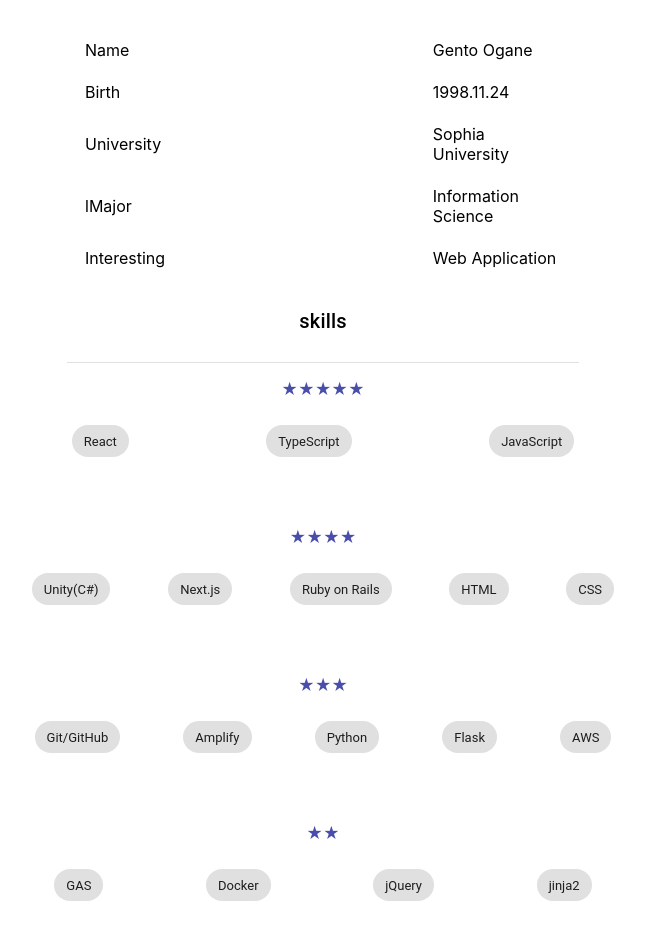
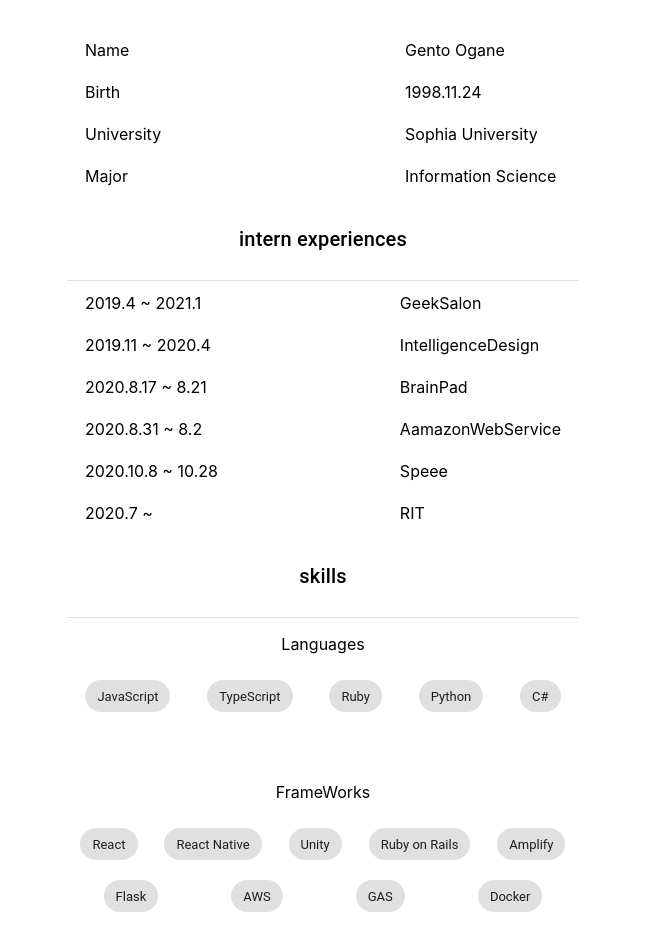
Before and after one commit to gento-ogane/gento-ogane.github.io, a React (Create React App) app: page /gentz/about in a window 1280 px wide. Shown: the part 396-1332 px from the top of the page, without its empty margins (317-962 px from the left). Built offline with nearby package versions, Linux system fonts and the light colour scheme.

Commit message:
諸々の修正

```diff
--- a/src/views/Pages/About.tsx
+++ b/src/views/Pages/About.tsx
@@ -1,10 +1,11 @@
 import * as React from 'react';
 import styled from 'styled-components';
 import TitleText from '../atoms/TitleText';
-import Avatar from '../../utils/avatar.jpg';
-import Chip from '@material-ui/core/Chip';
 import { headerHeightNum } from '../../utils/size';
 import Divider from '@material-ui/core/Divider';
+import Skills from '../organisms/Skills';
+import Profile from '../organisms/Profile';
+import Experiences from '../organisms/Experiences';
 
 const About: React.FC = props => {
   return (
@@ -12,68 +13,13 @@ const About: React.FC = props => {
       <TitleText variant='h5'>About</TitleText>
       <TitleText variant='h6'>profile</TitleText>
       <Divide variant='middle' />
-      <Img src={Avatar} alt='avatar' />
-      <Table>
-        <Tbody>
-          <tr>
-            <Tdl>Name</Tdl>
-            <Tdr>Gento Ogane</Tdr>
-          </tr>
-          <tr>
-            <Tdl>Birth</Tdl>
-            <Tdr>1998.11.24</Tdr>
-          </tr>
-          <tr>
-            <Tdl>University</Tdl>
-            <Tdr>Sophia University</Tdr>
-          </tr>
-          <tr>
-            <Tdl>lMajor</Tdl>
-            <Tdr>Information Science</Tdr>
-          </tr>
-          <tr>
-            <Tdl>Interesting</Tdl>
-            <Tdr>Web Application</Tdr>
-          </tr>
-        </Tbody>
-      </Table>
+      <Profile />
+      <TitleText variant='h6'>intern experiences</TitleText>
+      <Divide variant='middle' />
+      <Experiences />
       <TitleText variant='h6'>skills</TitleText>
       <Divide variant='middle' />
-      <Star>★★★★★</Star>
-      <Row>
-        <SkillChip label='React' />
-        <SkillChip label='TypeScript' />
-        <SkillChip label='JavaScript' />
-      </Row>
-      <Star>★★★★</Star>
-      <Row>
-        <SkillChip label='Unity(C#)' />
-        <SkillChip label='Next.js' />
-        <SkillChip label='Ruby on Rails' />
-        <SkillChip label='HTML' />
-        <SkillChip label='CSS' />
-      </Row>
-      <Star>★★★</Star>
-      <Row>
-        <SkillChip label='Git/GitHub' />
-        <SkillChip label='Amplify' />
-        <SkillChip label='Python' />
-        <SkillChip label='Flask' />
-        <SkillChip label='AWS' />
-      </Row>
-      <Star>★★</Star>
-      <Row>
-        <SkillChip label='GAS' />
-        <SkillChip label='Docker' />
-        <SkillChip label='jQuery' />
-        <SkillChip label='jinja2' />
-      </Row>
-      <Star>★</Star>
-      <Row>
-        <SkillChip label='Flutter' />
-        <SkillChip label='WordPress' />
-        <SkillChip label='FireBase' />
-      </Row>
+      <Skills/>
     </Wrap>
   );
 };
@@ -84,51 +30,7 @@ const Wrap = styled.div`
   text-align: center;
   padding-bottom: 100px;
 `;
-const Img = styled.img`
-  width: 200px;
-  margin: 10px;
-`;
 
-const Table = styled.table`
-  display: flex;
-  justify-content: center;
-  margin: auto;
-  width: 900px;
-`;
-
-const Tbody = styled.tbody`
-  width: 500px;
-`;
-
-const Tdl = styled.td`
-  width: 70%;
-  text-align: left;
-  padding: 10px;
-`;
-
-const Tdr = styled.td`
-  width: 60%;
-  text-align: left;
-  padding: 10px;
-`;
-
-const Row = styled.div`
-  display: flex;
-  justify-content: space-around;
-  align-content: space-around;
-  flex-wrap: wrap;
-  width: 50%;
-  margin: auto;
-  margin-bottom: 60px;
-`;
-
-const SkillChip = styled(Chip)`
-  margin: 10px;
-`;
-
-const Star = styled.p`
-  color: #494eaa;
-`;
 const Divide = styled(Divider)`
   width: 40%;
   margin: auto !important;
--- a/src/views/Pages/Top.tsx
+++ b/src/views/Pages/Top.tsx
@@ -2,40 +2,47 @@ import * as React from 'react';
 import styled from 'styled-components';
 import TitleText from '../atoms/TitleText';
 import { headerHeightNum, footerHeightNum } from '../../utils/size';
+import Avatar from '../../utils/avatar.jpg';
+import { Box, Container } from '@material-ui/core';
 
 const Top: React.FC = props => {
   return (
     <Wrap>
       <TitleText variant='h5'>Top</TitleText>
-      <TopTitle>Welcome to Gento's Portfolio Site!!</TopTitle>
+      <Content>
+      <Img src={Avatar} alt='avatar' />
       <TopText>
-        Working hard every day to become an engineer lead the surroundings while having not only technical knowledge but also a wide range of business knowledge.
-        This is a site for sending products and articles.
+       <p>:) Hi, I'm Gentz!</p>
+       <p>Welcome to my portfolio site!!</p>
+       <p>Please Relax and enjoy!!</p>
       </TopText>
+      </Content>
     </Wrap>
   );
 };
 const Wrap = styled.div`
   margin-top: ${headerHeightNum + 'px'};
   width: 100%;
+  text-align:center;
   height: calc(
     100vh - ${headerHeightNum + 'px'} - ${footerHeightNum + 'px'} - 25px
   );
 `;
 
-const TopTitle = styled.h1`
-  font-size: 60px;
-  display: flex;
-  justify-content: center;
-  align-items: center;
-  margin-top: 14%;
-  margin-bottom: 7%;
-  color: #494eaa;
+const Img = styled.img`
+  width: 300px;
+  margin: 10px;
 `;
 
-const TopText = styled.p`
+const Content = styled.div`
+  height:60%;
+  margin: auto;
+`
+
+const TopText = styled.div`
+  justify-content: center;
   font-size: 22px;
   width: 66%;
-  margin: auto;
+  margin: 30px auto;
 `;
 export default Top;
--- /dev/null
+++ b/src/views/organisms/Experiences.tsx
@@ -0,0 +1,64 @@
+import * as React from 'react';
+import styled from 'styled-components';
+
+
+const Experiences:React.FC=()=>{
+
+    return(
+    <>
+    <Table>
+        <Tbody>
+          <tr>
+            <Tdl>2019.4 ~ 2021.1</Tdl>
+            <Tdr>GeekSalon</Tdr>
+          </tr>
+          <tr>
+            <Tdl>2019.11 ~ 2020.4</Tdl>
+            <Tdr>IntelligenceDesign</Tdr>
+          </tr>
+          <tr>
+            <Tdl>2020.8.17 ~ 8.21</Tdl>
+            <Tdr>BrainPad</Tdr>
+          </tr>
+          <tr>
+            <Tdl>2020.8.31 ~ 8.2</Tdl>
+            <Tdr>AamazonWebService</Tdr>
+          </tr>
+          <tr>
+            <Tdl>2020.10.8 ~ 10.28</Tdl>
+            <Tdr>Speee</Tdr>
+          </tr>
+          <tr>
+            <Tdl>2020.7 ~</Tdl>
+            <Tdr>RIT</Tdr>
+          </tr>
+        </Tbody>
+      </Table>
+    </>)
+
+}
+
+
+const Table = styled.table`
+  display: flex;
+  justify-content: center;
+  margin: auto;
+  width: 900px;
+`;
+
+const Tbody = styled.tbody`
+  width: 500px;
+`;
+
+const Tdl = styled.td`
+  width:65%;
+  text-align: left;
+  padding: 10px;
+`;
+
+const Tdr = styled.td`
+  text-align: left;
+  padding: 10px;
+`;
+
+export default Experiences
--- a/src/views/organisms/Header.tsx
+++ b/src/views/organisms/Header.tsx
@@ -15,7 +15,7 @@ const Header: React.FC = props => {
   return (
     <Head>
       <Bar>
-        <Title variant='h6'>Gentz.dev</Title>
+        <Title variant='h6'>Gentz</Title>
         <MenuItem
           button
           onClick={() => {
@@ -57,7 +57,7 @@ const Head = styled(AppBar)`
 const Bar = styled(Toolbar)``;
 
 const Title = styled(Typography)`
-  width: 50%;
+  width: 70%;
 `;
 
 const MenuItem = styled(ListItem)`
--- /dev/null
+++ b/src/views/organisms/Profile.tsx
@@ -0,0 +1,62 @@
+import * as React from 'react';
+import styled from 'styled-components';
+import Avatar from '../../utils/avatar.jpg';
+
+
+const Profile:React.FC=()=>{
+
+    return(
+    <>
+      <Img src={Avatar} alt='avatar' />
+     <Table>
+        <Tbody>
+          <tr>
+            <Tdl>Name</Tdl>
+            <Tdr>Gento Ogane</Tdr>
+          </tr>
+          <tr>
+            <Tdl>Birth</Tdl>
+            <Tdr>1998.11.24</Tdr>
+          </tr>
+          <tr>
+            <Tdl>University</Tdl>
+            <Tdr>Sophia University</Tdr>
+          </tr>
+          <tr>
+            <Tdl>Major</Tdl>
+            <Tdr>Information Science</Tdr>
+          </tr>
+        </Tbody>
+      </Table>
+    </>)
+
+}
+
+const Img = styled.img`
+  width: 200px;
+  margin: 10px;
+`;
+
+const Table = styled.table`
+  display: flex;
+  justify-content: center;
+  margin: auto;
+  width: 900px;
+`;
+
+const Tbody = styled.tbody`
+  width: 500px;
+`;
+
+const Tdl = styled.td`
+  width: 65%;
+  text-align: left;
+  padding: 10px;
+`;
+
+const Tdr = styled.td`
+  text-align: left;
+  padding: 10px;
+`;
+
+export default Profile
--- /dev/null
+++ b/src/views/organisms/Skills.tsx
@@ -0,0 +1,48 @@
+import { Chip } from '@material-ui/core';
+import * as React from 'react';
+import styled from 'styled-components';
+
+
+const Skills:React.FC=()=>{
+
+    return(
+    <>
+        <p>Languages</p>
+      <Row>
+        <SkillChip label='JavaScript' />
+        <SkillChip label='TypeScript' />
+        <SkillChip label='Ruby' />
+        <SkillChip label='Python' />
+        <SkillChip label='C#' />
+      </Row>
+      <p>FrameWorks</p>
+      <Row>
+        <SkillChip label='React' />
+        <SkillChip label='React Native' />
+        <SkillChip label='Unity' />
+        <SkillChip label='Ruby on Rails' />
+        <SkillChip label='Amplify' />
+        <SkillChip label='Flask' />
+        <SkillChip label='AWS' />
+        <SkillChip label='GAS' />
+        <SkillChip label='Docker' />
+      </Row>
+    </>)
+
+}
+
+const Row = styled.div`
+  display: flex;
+  justify-content: space-around;
+  align-content: space-around;
+  flex-wrap: wrap;
+  width: 40%;
+  margin: auto;
+  margin-bottom: 60px;
+`;
+
+const SkillChip = styled(Chip)`
+  margin: 10px;
+`;
+
+export default Skills
```
